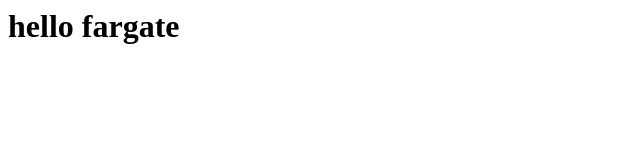
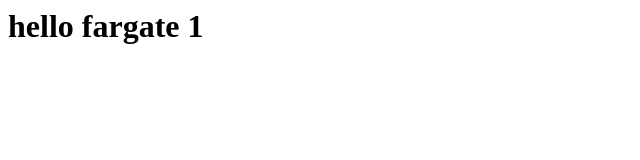
Before and after one commit to johnalvero/fargate-test, a plain HTML site: page index.html in a window 1280 px wide. Shown: the full height of the page, 0-640 px from the left. Drawn offline with Linux system fonts and the light colour scheme.

Commit message:
Update index.html

```diff
--- a/index.html
+++ b/index.html
@@ -2,7 +2,7 @@
 
 <body>
 
-<h1>hello fargate</h1>
+<h1>hello fargate 1</h1>
 
 </body>
 
```
